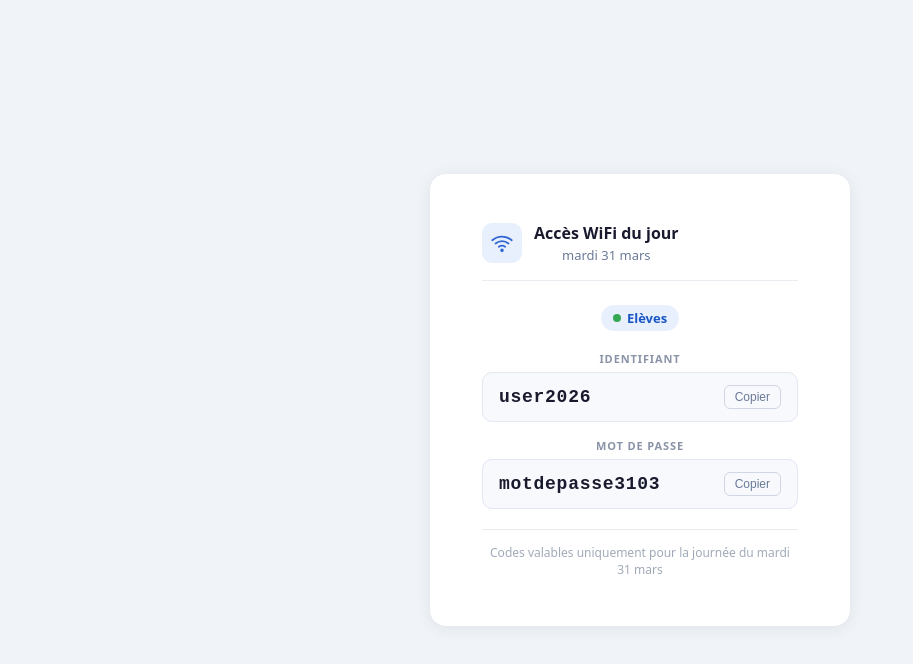
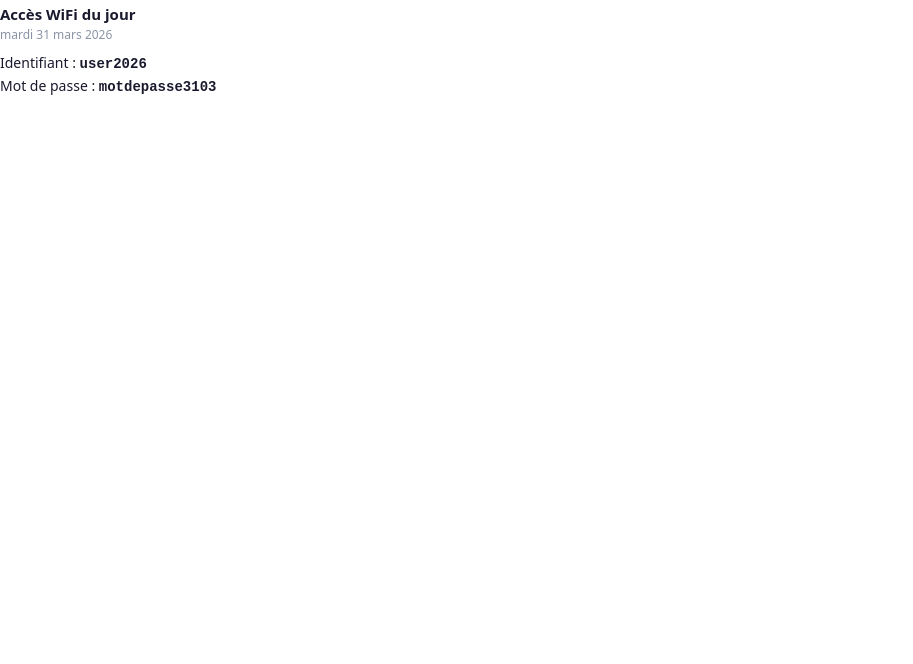
Before and after one commit to ThierryDen/wifi-ecole, a plain HTML site: page index.html in a window 1280 px wide. Shown: the whole page, without its empty margins (0-913 px from the left). Drawn offline with Linux system fonts and the light colour scheme.

Commit message:
Remplacement fichier index

```diff
--- a/index.html
+++ b/index.html
@@ -10,231 +10,74 @@
 
     body {
       font-family: system-ui, -apple-system, sans-serif;
-      background: #f0f4f8;
-      display: flex;
-      align-items: center;
-      justify-content: center;
-      min-height: 100vh;
-      padding: 16px;
+      background: transparent;
+      padding: 0;
     }
 
     .card {
-      background: #ffffff;
-      border-radius: 16px;
-      box-shadow: 0 2px 16px rgba(0,0,0,0.08);
-      padding: 28px 32px;
-      max-width: 420px;
+      padding: 4px 0;
       width: 100%;
     }
 
-    .header {
-      display: flex;
-      align-items: center;
-      gap: 12px;
-      margin-bottom: 24px;
-      padding-bottom: 16px;
-      border-bottom: 1px solid #e8ecf0;
+    h1 {
+      font-size: 15px;
+      font-weight: 700;
+      color: #1a1a2e;
+      margin-bottom: 2px;
     }
 
-    .wifi-icon {
-      width: 40px;
-      height: 40px;
-      background: #e8f0fe;
-      border-radius: 10px;
-      display: flex;
-      align-items: center;
-      justify-content: center;
-      flex-shrink: 0;
-    }
-
-    .wifi-icon svg { color: #3367d6; }
-
-    .header-text h1 {
-      font-size: 16px;
-      font-weight: 600;
-      color: #1a1a2e;
-    }
-
-    .header-text p {
-      font-size: 13px;
-      color: #6b7a99;
-      margin-top: 2px;
+    .date {
+      font-size: 12px;
+      color: #8a94a6;
+      margin-bottom: 10px;
     }
 
     .field {
-      margin-bottom: 16px;
+      font-size: 14px;
+      color: #1a1a2e;
+      margin-bottom: 4px;
     }
 
-    .field-label {
-      font-size: 11px;
-      font-weight: 600;
-      text-transform: uppercase;
-      letter-spacing: 0.08em;
-      color: #8a94a6;
-      margin-bottom: 6px;
-    }
-
-    .field-value {
-      background: #f7f9fc;
-      border: 1px solid #e2e8f0;
-      border-radius: 10px;
-      padding: 12px 16px;
-      display: flex;
-      align-items: center;
-      justify-content: space-between;
-      gap: 8px;
-    }
-
-    .field-value span {
-      font-size: 18px;
+    .field span {
       font-weight: 700;
-      color: #1a1a2e;
-      letter-spacing: 0.04em;
       font-family: 'Courier New', monospace;
     }
 
-    .copy-btn {
-      background: none;
-      border: 1px solid #d0d7e3;
-      border-radius: 6px;
-      padding: 4px 10px;
-      font-size: 12px;
-      color: #6b7a99;
-      cursor: pointer;
-      white-space: nowrap;
-      transition: all 0.15s;
-    }
-
-    .copy-btn:hover {
-      background: #e8f0fe;
-      border-color: #3367d6;
-      color: #3367d6;
-    }
-
-    .copy-btn.copied {
-      background: #e6f4ea;
-      border-color: #34a853;
-      color: #34a853;
-    }
-
-    .ssid-badge {
-      display: inline-flex;
-      align-items: center;
-      gap: 6px;
-      background: #e8f0fe;
-      color: #1a56c4;
-      border-radius: 20px;
-      padding: 4px 12px;
+    .error {
       font-size: 13px;
-      font-weight: 600;
-      margin-bottom: 20px;
-    }
-
-    .ssid-badge::before {
-      content: '';
-      display: inline-block;
-      width: 8px;
-      height: 8px;
-      background: #34a853;
-      border-radius: 50%;
-    }
-
-    .footer {
-      margin-top: 20px;
-      padding-top: 14px;
-      border-top: 1px solid #e8ecf0;
-      font-size: 12px;
-      color: #a0aab8;
-      text-align: center;
-    }
-
-    .error {
-      text-align: center;
       color: #c0392b;
-      font-size: 14px;
-      padding: 20px;
-    }
-
-    .loading {
-      text-align: center;
-      color: #8a94a6;
-      font-size: 14px;
-      padding: 20px;
     }
   </style>
 </head>
 <body>
   <div class="card">
-    <div id="content" class="loading">Chargement…</div>
+    <div id="content">Chargement…</div>
   </div>
 
   <script>
     async function load() {
       try {
-        // Ajoute un timestamp pour éviter le cache navigateur
         const res = await fetch('./wifi.json?t=' + Date.now());
-        if (!res.ok) throw new Error('Fichier introuvable');
+        if (!res.ok) throw new Error();
         const data = await res.json();
 
         const dateStr = data.updated
-          ? new Date(data.updated).toLocaleDateString('fr-BE', { weekday: 'long', day: 'numeric', month: 'long' })
-          : 'aujourd\'hui';
+          ? new Date(data.updated).toLocaleDateString('fr-BE', { weekday: 'long', day: 'numeric', month: 'long', year: 'numeric' })
+          : new Date().toLocaleDateString('fr-BE', { weekday: 'long', day: 'numeric', month: 'long', year: 'numeric' });
 
         document.getElementById('content').innerHTML = `
-          <div class="header">
-            <div class="wifi-icon">
-              <svg width="22" height="22" viewBox="0 0 24 24" fill="none" stroke="currentColor" stroke-width="2" stroke-linecap="round" stroke-linejoin="round">
-                <path d="M5 12.55a11 11 0 0 1 14.08 0"/>
-                <path d="M1.42 9a16 16 0 0 1 21.16 0"/>
-                <path d="M8.53 16.11a6 6 0 0 1 6.95 0"/>
-                <circle cx="12" cy="20" r="1" fill="currentColor"/>
-              </svg>
-            </div>
-            <div class="header-text">
-              <h1>Accès WiFi du jour</h1>
-              <p>${dateStr}</p>
-            </div>
-          </div>
-
-          <div class="ssid-badge">${data.ssid || 'Élèves'}</div>
-
-          <div class="field">
-            <div class="field-label">Identifiant</div>
-            <div class="field-value">
-              <span id="login-val">${data.login}</span>
-              <button class="copy-btn" onclick="copyText('login-val', this)">Copier</button>
-            </div>
-          </div>
-
-          <div class="field">
-            <div class="field-label">Mot de passe</div>
-            <div class="field-value">
-              <span id="pass-val">${data.password}</span>
-              <button class="copy-btn" onclick="copyText('pass-val', this)">Copier</button>
-            </div>
-          </div>
-
-          <div class="footer">
-            Codes valables uniquement pour la journée du ${dateStr}
-          </div>
+          <h1>Accès WiFi du jour</h1>
+          <p class="date">${dateStr}</p>
+          <p class="field">Identifiant : <span>${data.login}</span></p>
+          <p class="field">Mot de passe : <span>${data.password}</span></p>
         `;
       } catch (e) {
         document.getElementById('content').innerHTML =
-          '<div class="error">Impossible de charger les codes.<br>Veuillez contacter le secrétariat.</div>';
+          '<p class="error">Codes indisponibles – contacter le secrétariat.</p>';
       }
     }
 
-    function copyText(id, btn) {
-      const text = document.getElementById(id).textContent;
-      navigator.clipboard.writeText(text).then(() => {
-        btn.textContent = '✓ Copié';
-        btn.classList.add('copied');
-        setTimeout(() => { btn.textContent = 'Copier'; btn.classList.remove('copied'); }, 2000);
-      });
-    }
-
     load();
-    // Rechargement automatique toutes les 30 minutes
     setInterval(load, 30 * 60 * 1000);
   </script>
 </body>
```
